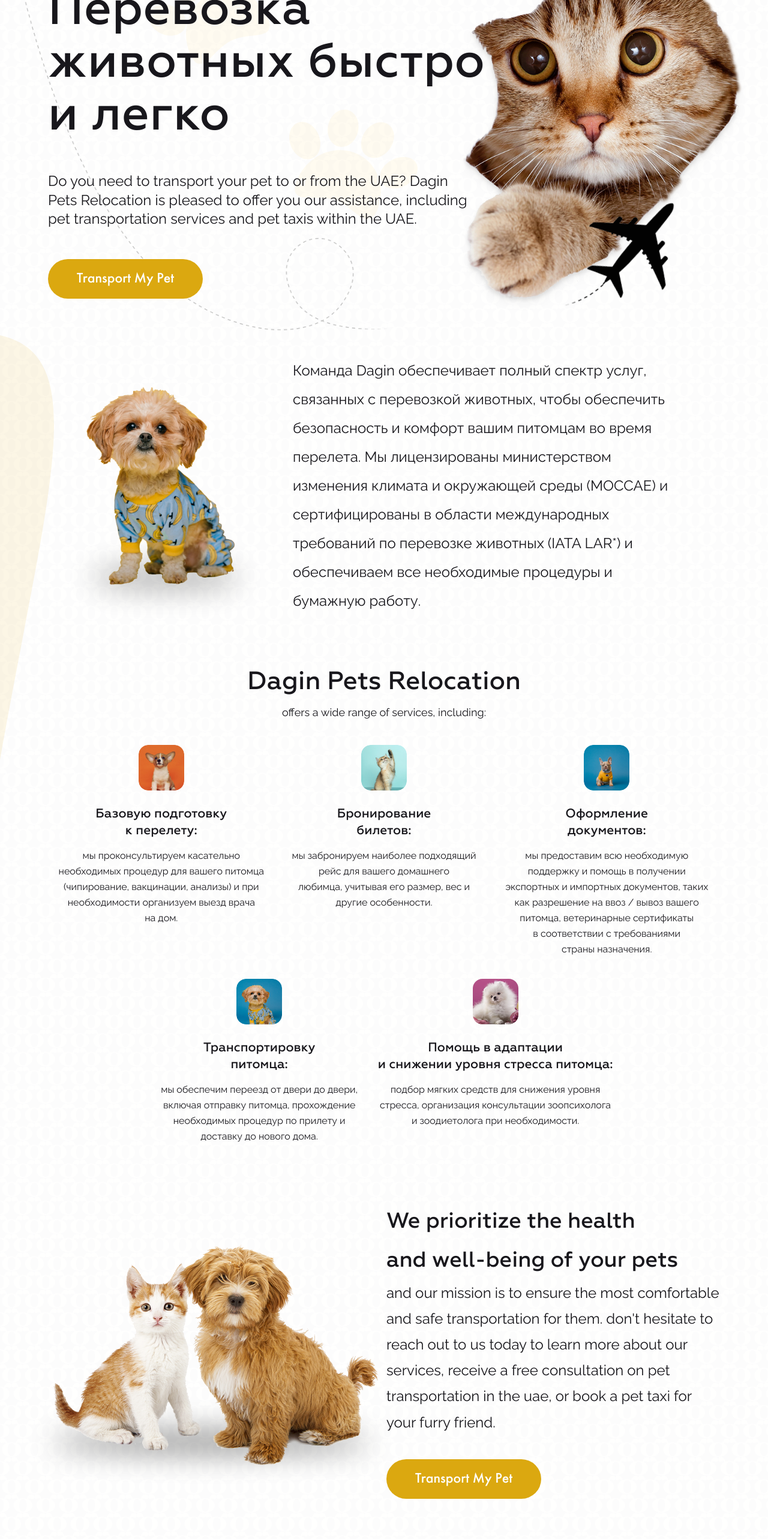
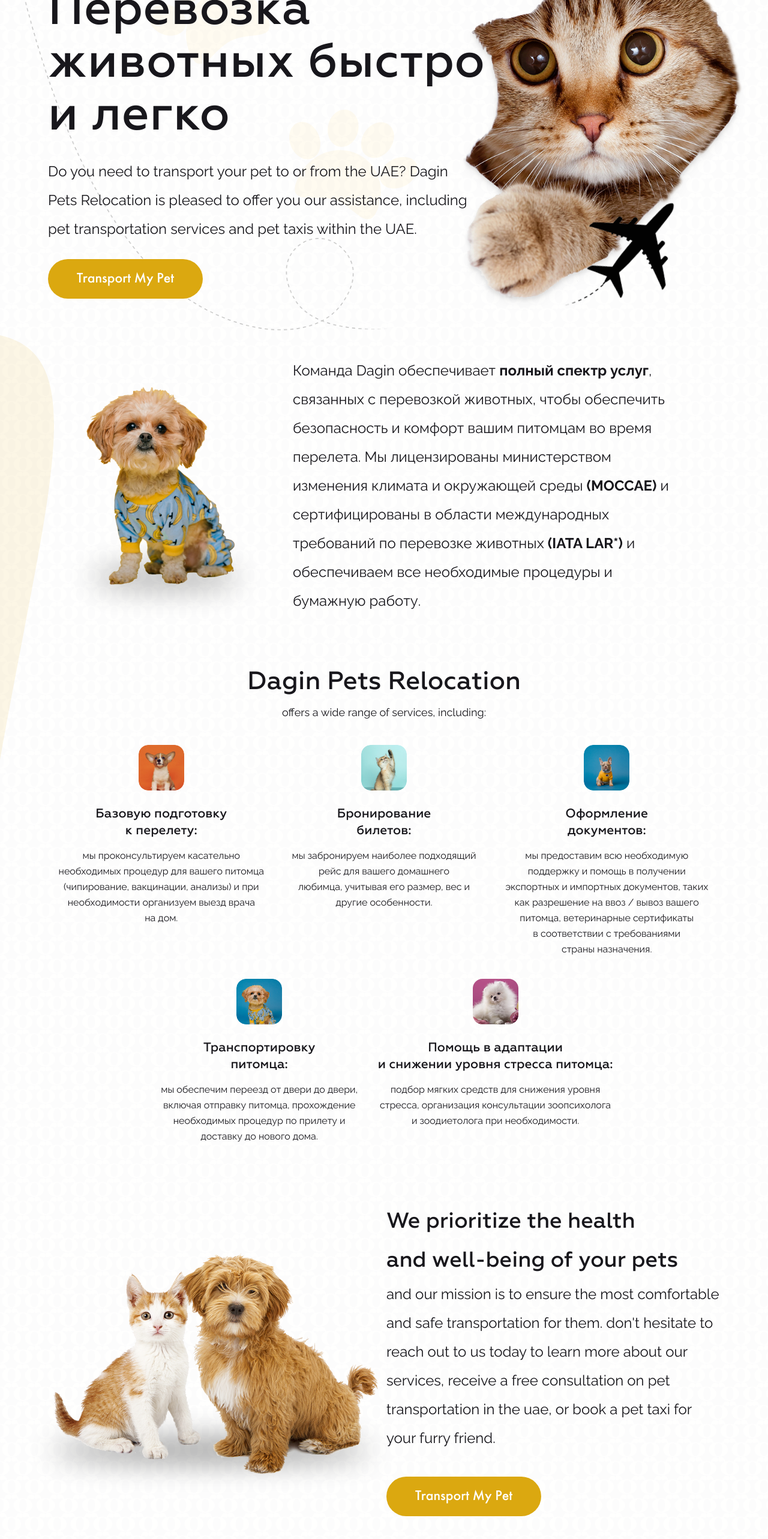
Before and after one commit to DragonflyPie/dagin_pets, a Next.js app: page /en in a window 1280 px wide. Shown: the part 206-2772 px from the top of the page at 60% size. Built offline with nearby package versions, Linux system fonts and the light colour scheme.

Commit message:
fix: fix dangerouslysethtml in About component. style: fix paddings and fonts

```diff
--- a/app/_components/about/About.tsx
+++ b/app/_components/about/About.tsx
@@ -24,7 +24,7 @@
       </div>
 
       <p
-        className="-ml-6 flex-1 text-pretty text-xs xs:text-sm md:ml-0  md:pl-10 md:text-2xl/[36px] xl:pl-24 xl:leading-[3rem]"
+        className="-ml-6 flex-1 text-pretty text-xs/[1.5rem] xs:text-sm/[1.5rem] md:ml-0  md:pl-10 md:text-xl/[2rem] xl:pl-24 xl:text-2xl/[3rem]"
         dangerouslySetInnerHTML={{ __html: dictionary.text }}
       ></p>
     </div>
--- a/app/_components/safety/Safety.tsx
+++ b/app/_components/safety/Safety.tsx
@@ -32,7 +32,7 @@
           <h3 className="whitespace-pre font-geometria text-base/[150%] font-medium md:text-2xl/[150%] lg:text-[2rem]/[150%] xl:text-4xl/[180%]">
             {dictionary.value_title}
           </h3>
-          <p className=" text-xs/[180%] md:text-base/[180%] xl:text-2xl/[180%]">
+          <p className="text-xs/[1.5rem] xs:text-sm/[1.5rem] md:text-xl/[2rem] xl:text-2xl/[3rem]">
             {dictionary.value_desciption}
           </p>
         </article>
--- a/app/_components/services/ServiceCard.tsx
+++ b/app/_components/services/ServiceCard.tsx
@@ -8,7 +8,7 @@
 }
 const ServiceCard = ({ icon, text, heading }: ServiceCardProps) => {
   return (
-    <li className="flex basis-[45%] flex-col items-center gap-4 text-lg md:gap-6 md:py-0 lg:basis-[31%] lg:text-xl ">
+    <li className="flex grow-0 basis-[45%] flex-col items-center gap-4 text-lg md:gap-6 md:py-0 lg:basis-[31%] lg:text-xl ">
       <div className="shrink-0">
         <Image
           width={76}
--- a/app/_components/services/Services.tsx
+++ b/app/_components/services/Services.tsx
@@ -28,7 +28,7 @@
       className="flex scroll-m-[70px] flex-col items-center px-4 pb-14 md:scroll-m-[100px] md:pb-12 lg:px-16 xl:scroll-m-[150px] xl:px-20 xl:pb-24"
       id="services"
     >
-      <h2 className="flex flex-col gap-4 whitespace-pre-wrap text-center  md:gap-6 md:pb-10">
+      <h2 className="flex flex-col gap-4 whitespace-pre-wrap pb-6 text-center md:gap-6 md:pb-10">
         <span className="font-geometria text-2xl font-medium md:text-[2.625rem]/[1.75rem]">
           {dictionary.title_start}
         </span>
--- a/app/_components/welcome/Welcome.tsx
+++ b/app/_components/welcome/Welcome.tsx
@@ -33,7 +33,7 @@
               {dictionary.header_title}
             </h1>
           </pre>
-          <p className="text-balance pr-6 font-raleway text-xs/[1.5] md:text-xl/[1.6] xl:text-2xl/[1.33]">
+          <p className="text-balance pr-6 font-raleway text-xs/[1.5rem] xs:text-sm/[1.5rem] md:text-xl/[2rem] xl:text-2xl/[3rem]">
             {dictionary.header_description}
           </p>
 
--- a/app/_i18n/en.json
+++ b/app/_i18n/en.json
@@ -21,7 +21,7 @@
     "header_button": "Transport My Pet"
   },
   "about": {
-    "text": "Команда Dagin обеспечивает <semibold class='font-semibold'>полный спектр услуг</semibold>, связанных с перевозкой животных, чтобы обеспечить безопасность и комфорт вашим питомцам во время перелета. Мы лицензированы министерством изменения климата и окружающей среды <semibold class='font-semibold'>(МОССАЕ)</semibold> и сертифицированы в области международных требований по перевозке животных <semibold class='font-semibold whitespace-nowrap'>(IATA LAR*)</semibold> и обеспечиваем все необходимые процедуры и бумажную работу."
+    "text": "Команда Dagin обеспечивает <strong>полный спектр услуг</strong>, связанных с перевозкой животных, чтобы обеспечить безопасность и комфорт вашим питомцам во время перелета. Мы лицензированы министерством изменения климата и окружающей среды <strong>(МОССАЕ)</strong> и сертифицированы в области международных требований по перевозке животных <strong class='whitespace-nowrap'>(IATA LAR*)</strong> и обеспечиваем все необходимые процедуры и бумажную работу."
   },
   "services": {
     "title_start": "Dagin Pets Relocation",
--- a/app/_i18n/ru.json
+++ b/app/_i18n/ru.json
@@ -21,7 +21,7 @@
     "header_button": "Хочу перевезти"
   },
   "about": {
-    "text": "Команда Dagin обеспечивает <semibold class='font-semibold'>полный спектр услуг</semibold>, связанных с перевозкой животных, чтобы обеспечить безопасность и комфорт вашим питомцам во время перелета. Мы лицензированы министерством изменения климата и окружающей среды <semibold class='font-semibold'>(МОССАЕ)</semibold> и сертифицированы в области международных требований по перевозке животных <semibold class='font-semibold whitespace-nowrap'>(IATA LAR*)</semibold> и обеспечиваем все необходимые процедуры и бумажную работу."
+    "text": "Команда Dagin обеспечивает <strong>полный спектр услуг</strong>, связанных с перевозкой животных, чтобы обеспечить безопасность и комфорт вашим питомцам во время перелета. Мы лицензированы министерством изменения климата и окружающей среды <strong>(МОССАЕ)</strong> и сертифицированы в области международных требований по перевозке животных <strong class='whitespace-nowrap'>(IATA LAR*)</strong> и обеспечиваем все необходимые процедуры и бумажную работу."
   },
   "services": {
     "title_start": "Dagin Pets Relocation",
```
